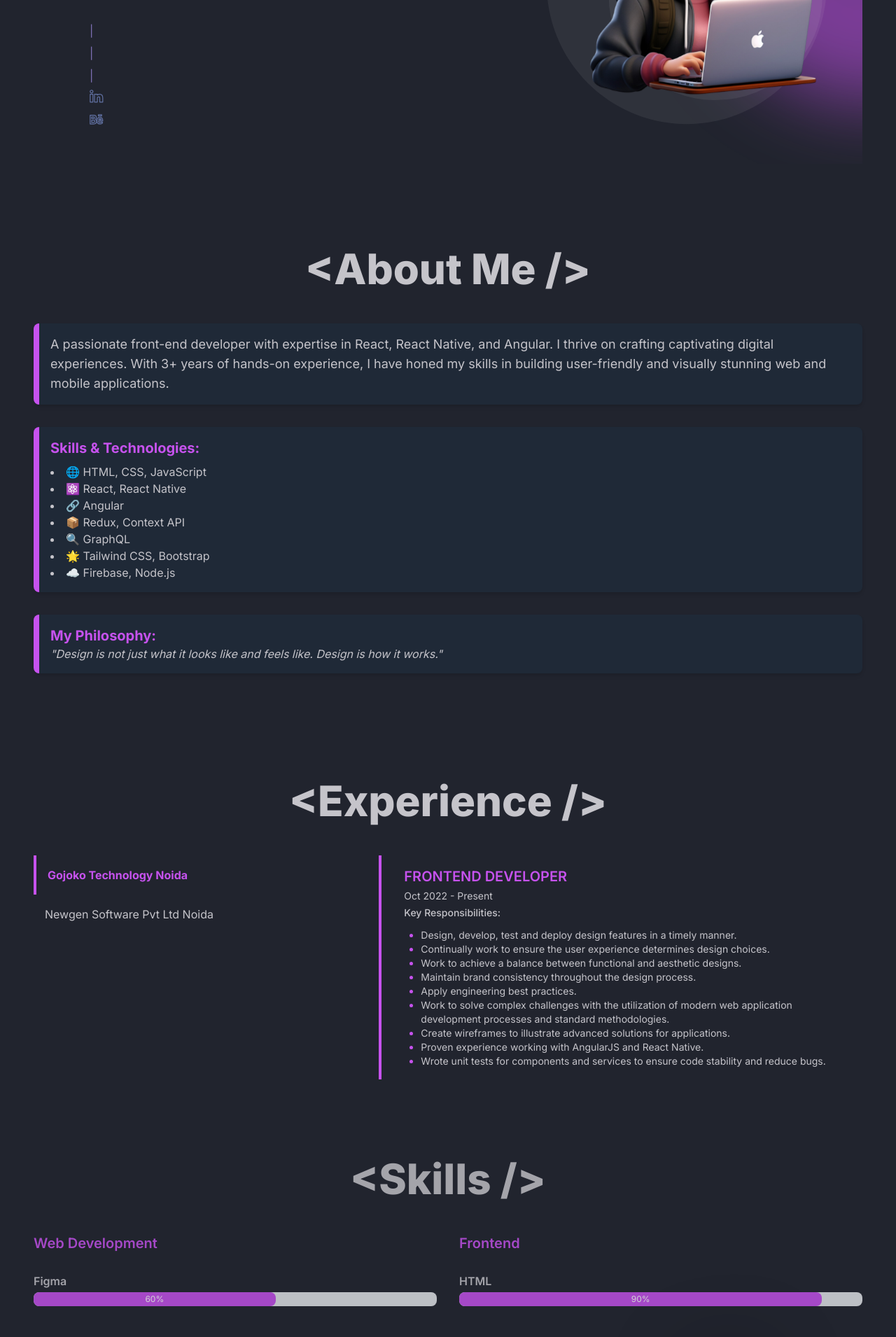
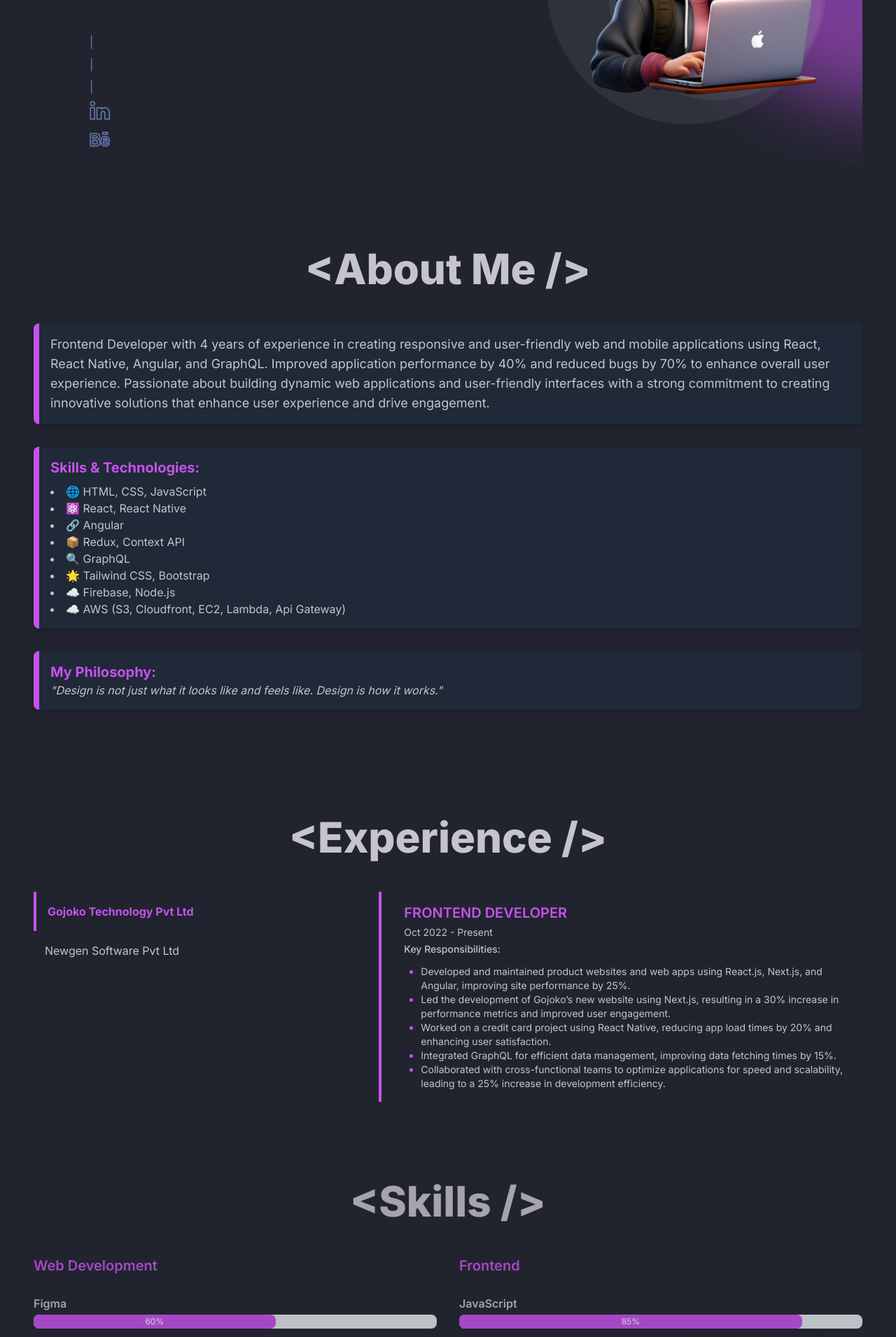
Before and after one commit to apekshasood/portfolio-website, a Next.js app: page / in a window 1280 px wide. Shown: the part 480-2390 px from the top of the page at 70% size. Built offline with nearby package versions, Linux system fonts and the light colour scheme.

Commit message:
Added CV and update content

```diff
--- a/src/app/components/AboutMe.tsx
+++ b/src/app/components/AboutMe.tsx
@@ -2,13 +2,11 @@ import { motion, useInView } from 'framer-motion'
 import React, { useRef } from 'react'
 
 const AboutMe = () => {
-  // Create separate refs for each section
   const refHeading = useRef(null)
   const refDescription = useRef(null)
   const refSkills = useRef(null)
   const refPhilosophy = useRef(null)
 
-  // Detect when each section comes into view
   const isHeadingInView = useInView(refHeading, { once: true })
   const isDescriptionInView = useInView(refDescription, { once: true })
   const isSkillsInView = useInView(refSkills, { once: true })
@@ -37,11 +35,13 @@ const AboutMe = () => {
           transition={{ duration: 0.5, delay: 0.1 }}
         >
           <p className="text-lg text-[#C5C4CA]">
-            A passionate front-end developer with expertise in React, React
-            Native, and Angular. I thrive on crafting captivating digital
-            experiences. With 3+ years of hands-on experience, I have honed my
-            skills in building user-friendly and visually stunning web and
-            mobile applications.
+            Frontend Developer with 4 years of experience in creating responsive
+            and user-friendly web and mobile applications using React, React
+            Native, Angular, and GraphQL. Improved application performance by
+            40% and reduced bugs by 70% to enhance overall user experience.
+            Passionate about building dynamic web applications and user-friendly
+            interfaces with a strong commitment to creating innovative solutions
+            that enhance user experience and drive engagement.
           </p>
         </motion.div>
 
@@ -64,6 +64,7 @@ const AboutMe = () => {
             <li>🔍 GraphQL</li>
             <li>🌟 Tailwind CSS, Bootstrap</li>
             <li>☁️ Firebase, Node.js</li>
+            <li>☁️ AWS (S3, Cloudfront, EC2, Lambda, Api Gateway)</li>
           </ul>
         </motion.div>
 
--- a/src/app/components/ContactMe.tsx
+++ b/src/app/components/ContactMe.tsx
@@ -1,5 +1,4 @@
 import React, { useState } from 'react'
-import { motion } from 'framer-motion'
 
 const ContactMe = () => {
   const [formData, setFormData] = useState({
@@ -7,10 +6,9 @@ const ContactMe = () => {
     email: '',
     message: '',
   })
-
   const [isSubmitted, setIsSubmitted] = useState(false)
 
-  const handleChange = (e: { target: { name: any; value: any } }) => {
+  const handleChange = (e) => {
     const { name, value } = e.target
     setFormData({
       ...formData,
@@ -18,144 +16,95 @@ const ContactMe = () => {
     })
   }
 
-  const handleSubmit = (e: { preventDefault: () => void }) => {
+  const handleSubmit = async (e) => {
     e.preventDefault()
     const { name, email, message } = formData
+
     if (!name || !email || !message) {
       alert('All fields are required')
       return
     }
-    // Simulate form submission
+
+    try {
+      const response = await fetch('/api/send', {
+        method: 'POST',
+        headers: {
+          'Content-Type': 'application/json',
+        },
+        body: JSON.stringify(formData),
+      })
+
+      if (response.ok) {
         setIsSubmitted(true)
-    console.log(formData)
+        setFormData({ name: '', email: '', message: '' })
+      } else {
+        alert('Something went wrong while sending the email.')
       }
-
-  // Define animation variants
-  const fadeInVariant = {
-    hidden: { opacity: 0, y: 20 },
-    visible: {
-      opacity: 1,
-      y: 0,
-      transition: {
-        duration: 0.6,
-        ease: 'easeInOut',
-      },
-    },
+    } catch (error) {
+      console.error('Error:', error)
+    }
   }
 
   return (
-    <motion.div
-      id="contact"
-      className="container mx-auto my-6"
-      initial="hidden"
-      animate="visible"
-      variants={fadeInVariant}
-    >
-      <motion.div className="text-center" initial="hidden" animate="visible">
-        <motion.h1
-          className="text-4xl lg:text-6xl font-extrabold text-[#C5C4CA] py-12"
-          initial="hidden"
-          animate="visible"
-          variants={fadeInVariant}
-        >
+    <div className="container mx-auto my-6">
+      <h1 className="text-4xl font-extrabold text-[#C5C4CA] py-12">
         {'<Contact Me />'}
-        </motion.h1>
-      </motion.div>
-      <motion.div className="grid lg:grid-cols-12 gap-12">
-        <motion.div
-          className="col-span-5 flex justify-center items-start"
-          initial="hidden"
-          animate="visible"
-          variants={fadeInVariant}
-        >
-          <h1 className="text-4xl lg:text-6xl text-[#C5C4CA] font-extrabold">
-            <span className="text-[#C652EE]">Get in</span> Touch
       </h1>
-        </motion.div>
-        <motion.div className="col-span-7">
+
       {isSubmitted && (
-            <motion.p
-              className="text-green-500 mb-4"
-              initial={{ opacity: 0 }}
-              animate={{ opacity: 1 }}
-              transition={{ duration: 0.5 }}
-            >
-              Thank you! Your message has been sent.
-            </motion.p>
+        <p className="text-green-500 mb-4">Message sent successfully!</p>
       )}
-          <motion.form
-            onSubmit={handleSubmit}
-            className="max-w-md lg:mx-auto"
-            initial="hidden"
-            animate="visible"
-            variants={fadeInVariant}
-          >
-            <motion.div className="mb-10 relative">
+
+      <form onSubmit={handleSubmit} className="max-w-md mx-auto">
+        <div className="mb-6">
+          <label htmlFor="name" className="block text-[#C5C4CA]">
+            Name
+          </label>
           <input
             type="text"
             id="name"
             name="name"
             value={formData.name}
             onChange={handleChange}
-                placeholder=" "
-                className="peer w-full px-3 py-2 border border-gray-300 rounded-md focus:outline-none focus:border-[#C652EE] bg-transparent transition-all duration-300"
+            className="w-full px-3 py-2 border border-gray-300 rounded-md"
           />
-              <label
-                htmlFor="name"
-                className="absolute left-3 -top-4 text-[#C5C4CA] text-lg transition-all duration-300 transform scale-75 origin-[0_0] peer-placeholder-shown:scale-100 peer-placeholder-shown:top-2 peer-focus:-top-7 peer-focus:-left-0 peer-focus:text-[#C652EE] peer-focus:scale-100 peer-focus:font-bold"
-              >
-                Name
+        </div>
+
+        <div className="mb-6">
+          <label htmlFor="email" className="block text-[#C5C4CA]">
+            Email
           </label>
-            </motion.div>
-
-            <motion.div className="mb-10 relative">
           <input
             type="email"
             id="email"
             name="email"
             value={formData.email}
             onChange={handleChange}
-                placeholder=" "
-                className="peer w-full px-3 py-2 border border-gray-300 rounded-md focus:outline-none focus:border-[#C652EE] bg-transparent transition-all duration-300"
+            className="w-full px-3 py-2 border border-gray-300 rounded-md"
           />
-              <label
-                htmlFor="email"
-                className="absolute left-3 -top-4 text-[#C5C4CA] text-lg transition-all duration-300 transform scale-75 origin-[0_0] peer-placeholder-shown:scale-100 peer-placeholder-shown:top-2 peer-focus:-top-7 peer-focus:-left-0 peer-focus:text-[#C652EE] peer-focus:scale-100 peer-focus:font-bold"
-              >
-                Email
+        </div>
+
+        <div className="mb-6">
+          <label htmlFor="message" className="block text-[#C5C4CA]">
+            Message
           </label>
-            </motion.div>
-
-            <motion.div className="mb-6 relative">
           <textarea
             id="message"
             name="message"
             value={formData.message}
             onChange={handleChange}
-                placeholder=" "
-                className="peer w-full px-3 py-2 border border-gray-300 rounded-md focus:outline-none focus:border-[#C652EE] bg-transparent transition-all duration-300"
+            className="w-full px-3 py-2 border border-gray-300 rounded-md"
           />
-              <label
-                htmlFor="message"
-                className="absolute left-3 -top-4 text-[#C5C4CA] text-lg transition-all duration-300 transform scale-75 origin-[0_0] peer-placeholder-shown:scale-100 peer-placeholder-shown:top-2 peer-focus:-top-7 peer-focus:-left-0 peer-focus:text-[#C652EE] peer-focus:scale-100 peer-focus:font-bold"
-              >
-                Message
-              </label>
-            </motion.div>
+        </div>
 
-            <motion.button
+        <button
           type="submit"
-              className="w-full sm:w-auto px-6 py-2 rounded-lg border-2 border-[#C652EE] bg-[#C652EE] text-white font-bold transition duration-300 transform hover:scale-105 hover:shadow-lg"
-              whileHover={{ scale: 1.1 }}
-              whileTap={{ scale: 0.9 }}
-              transition={{ type: 'spring', stiffness: 200 }}
+          className="w-full px-6 py-2 rounded-lg bg-[#C652EE] text-white font-bold"
         >
           Send
-            </motion.button>
-          </motion.form>
-        </motion.div>
-      </motion.div>
-    </motion.div>
+        </button>
+      </form>
+    </div>
   )
 }
 
--- a/src/app/components/HomeSection.tsx
+++ b/src/app/components/HomeSection.tsx
@@ -9,7 +9,7 @@ const HomeSection = () => {
   const isInView = useInView(ref, { once: true })
 
   const handleDownloadCV = () => {
-    window.open('.../public/resume/ResumeApekshaSood.pdf', '_blank')
+    window.open('/resume/ResumeApekshaSood.pdf', '_blank')
   }
 
   const handleHireMe = () => {
@@ -96,7 +96,9 @@ const HomeSection = () => {
         </h1>
         <h3 className="text-[#C5C4CA] text-center lg:text-left">
           Passionate about building dynamic web applications and user-friendly
-          interfaces using React, Angular, GraphQL, and more.
+          interfaces using React, React Native, Angular, GraphQL, and more, with
+          a strong commitment to creating innovative solutions that enhance user
+          experience and drive engagement.
         </h3>
         <div className="flex flex-col sm:flex-row gap-4 mt-6">
           <motion.button
@@ -107,14 +109,14 @@ const HomeSection = () => {
           >
             Download CV
           </motion.button>
-          <motion.button
+          {/* <motion.button
             onClick={handleHireMe}
             whileHover={{ scale: 1.1 }}
             whileTap={{ scale: 0.9 }}
             className="w-full sm:w-auto px-6 py-2 rounded-lg text-[#C5C4CA] border-2 border-[#C652EE]"
           >
             Hire Me
-          </motion.button>
+          </motion.button> */}
         </div>
         <div className="pt-12">
           <div className="hidden lg:block">
@@ -122,7 +124,7 @@ const HomeSection = () => {
             <h1 className="text-[#8172B7] py-2">|</h1>
             <h1 className="text-[#8172B7]">|</h1>
           </div>
-          <div className="flex place-content-start lg:flex-col flex-row lg:space-y-4 lg:space-x-0 space-x-10 py-2">
+          <div className="flex place-content-start lg:flex-col flex-row lg:space-y-4 space-x-4 lg:space-x-0 py-2 items-center">
             <Link
               href="https://www.linkedin.com/in/apeksha-sood/"
               target="_blank"
@@ -132,8 +134,8 @@ const HomeSection = () => {
                 <Image
                   src="/images/LinkedIn-Icon.svg"
                   alt="LinkedIn Icon"
-                  width={20}
-                  height={20}
+                  width={30}
+                  height={30}
                 />
               </motion.div>
             </Link>
@@ -146,8 +148,8 @@ const HomeSection = () => {
                 <Image
                   src="/images/Behance-Icon.svg"
                   alt="Behance Icon"
-                  width={20}
-                  height={20}
+                  width={30} // Ensure both icons have the same size
+                  height={30}
                 />
               </motion.div>
             </Link>
--- a/src/app/components/Skills.tsx
+++ b/src/app/components/Skills.tsx
@@ -7,24 +7,33 @@ const webDevelopmentSkills = [
   { name: 'Photoshop', percent: 70 },
   { name: 'Adobe XD', percent: 80 },
   { name: 'Wireframing', percent: 70 },
-  { name: 'Responsive Designing', percent: 80 },
+  { name: 'Responsive Design', percent: 80 },
   // Add more skills as needed
 ]
 
 const frontendSkills = [
-  { name: 'HTML', percent: 90 },
-  { name: 'CSS', percent: 90 },
+  { name: 'JavaScript', percent: 85 },
+  { name: 'React', percent: 85 },
   { name: 'React Native', percent: 85 },
-  { name: 'React', percent: 85 },
-  { name: 'Angular', percent: 65 },
+  { name: 'Angular', percent: 70 },
   { name: 'GraphQL', percent: 75 },
-  { name: 'Tailwind', percent: 75 },
+  { name: 'Redux', percent: 75 },
+  { name: 'Tailwind CSS', percent: 80 },
+  // Add more skills as needed
+]
+
+const backendSkills = [
+  { name: 'Node.js', percent: 75 },
+  { name: 'MySQL', percent: 70 },
+  { name: 'RESTful APIs', percent: 80 },
+  { name: 'AWS (S3, EC2)', percent: 65 },
   // Add more skills as needed
 ]
 
 const Skills = () => {
   const ref = useRef(null)
   const isInView = useInView(ref, { once: true })
+
   return (
     <div
       id="skills"
@@ -41,6 +50,7 @@ const Skills = () => {
         >
           {'<Skills />'}
         </motion.h1>
+
         <motion.div
           initial={{ opacity: 0 }}
           animate={isInView ? { opacity: 1 } : {}}
@@ -49,6 +59,7 @@ const Skills = () => {
           <SkillsContainer
             webDevelopmentSkills={webDevelopmentSkills}
             frontendSkills={frontendSkills}
+            // backendSkills={backendSkills} // Added backend skills
           />
         </motion.div>
       </div>
--- a/src/app/page.tsx
+++ b/src/app/page.tsx
@@ -16,7 +16,7 @@ export default function Home() {
       <AboutMe />
       <Experience />
       <Skills />
-      <ContactMe />
+      {/* <ContactMe /> */}
       <Footer />
     </main>
   )
--- a/src/app/sharedComponents/Tab.tsx
+++ b/src/app/sharedComponents/Tab.tsx
@@ -51,37 +51,32 @@ function TabContent({ heading, yoe, description }: TabContentProps) {
   )
 }
 
+// Job experiences extracted from your CV
 const tabs = [
   {
     id: 1,
-    label: 'Gojoko Technology Noida',
+    label: 'Gojoko Technology Pvt Ltd',
     heading: 'Frontend Developer',
     yoe: 'Oct 2022 - Present',
     description: [
-      'Design, develop, test and deploy design features in a timely manner.',
-      'Continually work to ensure the user experience determines design choices.',
-      'Work to achieve a balance between functional and aesthetic designs.',
-      'Maintain brand consistency throughout the design process.',
-      'Apply engineering best practices.',
-      'Work to solve complex challenges with the utilization of modern web application development processes and standard methodologies.',
-      'Create wireframes to illustrate advanced solutions for applications.',
-      'Proven experience working with AngularJS and React Native.',
-      'Wrote unit tests for components and services to ensure code stability and reduce bugs.',
+      'Developed and maintained product websites and web apps using React.js, Next.js, and Angular, improving site performance by 25%.',
+      'Led the development of Gojoko’s new website using Next.js, resulting in a 30% increase in performance metrics and improved user engagement.',
+      'Worked on a credit card project using React Native, reducing app load times by 20% and enhancing user satisfaction.',
+      'Integrated GraphQL for efficient data management, improving data fetching times by 15%.',
+      'Collaborated with cross-functional teams to optimize applications for speed and scalability, leading to a 25% increase in development efficiency.',
     ],
   },
   {
     id: 2,
-    label: 'Newgen Software Pvt Ltd Noida',
-    heading: 'Sr. Software Engineer',
+    label: 'Newgen Software Pvt Ltd',
+    heading: 'Senior Software Engineer',
     yoe: 'Sept 2020 - Oct 2022',
     description: [
-      'Made high-level contributions to a team leading site optimizations.',
-      'Worked with teams to solve issues and find and implement efficiencies.',
-      'Collaborated with product managers to design cutting-edge features.',
-      'Worked to create tools that enhanced user interaction in any browser.',
-      'Ensured the technology implemented promoted efficiency, speed, and smooth functionality.',
-      'Continually tested the site for usability while addressing any bugs.',
-      'Developed a single-page web application using React, Redux, and TypeScript that enabled users to access the company’s resources with ease.',
+      'Led a major process re-engineering project in React.js and React Native, enhancing service efficiency by 25% and reducing communication errors by 15%.',
+      'Implemented micro frontend architecture using Webpack Module Federation to improve build times and deployment flexibility.',
+      'Collaborated with product managers to design cutting-edge features and tools that enhanced user interaction in any browser.',
+      'Developed a single-page web application using React, Redux, and TypeScript, enabling users to easily access company resources.',
+      'Ensured top-notch code quality through peer reviews and implemented a CI/CD pipeline, reducing time-to-deployment from 5 days to 2 hours.',
     ],
   },
 ]
```
Also changed, not shown: src/app/api/send/route.js (+36 -14 lines), src/app/components/Navbar.tsx (+4 -4 lines). Lines whose indentation alone changed are shown as unchanged.
